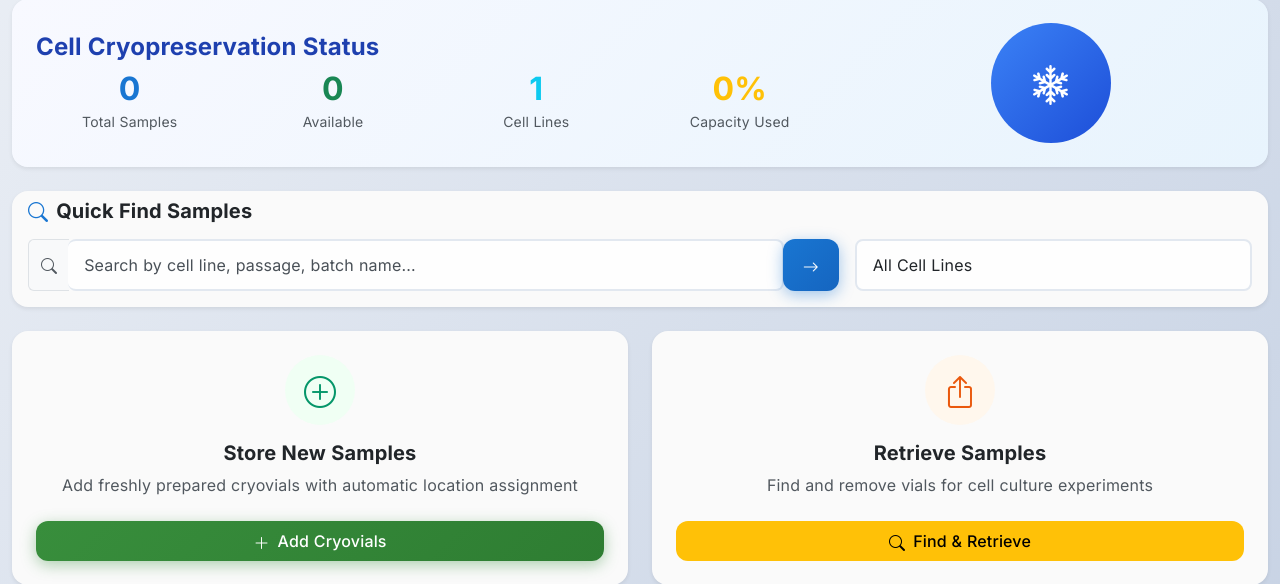
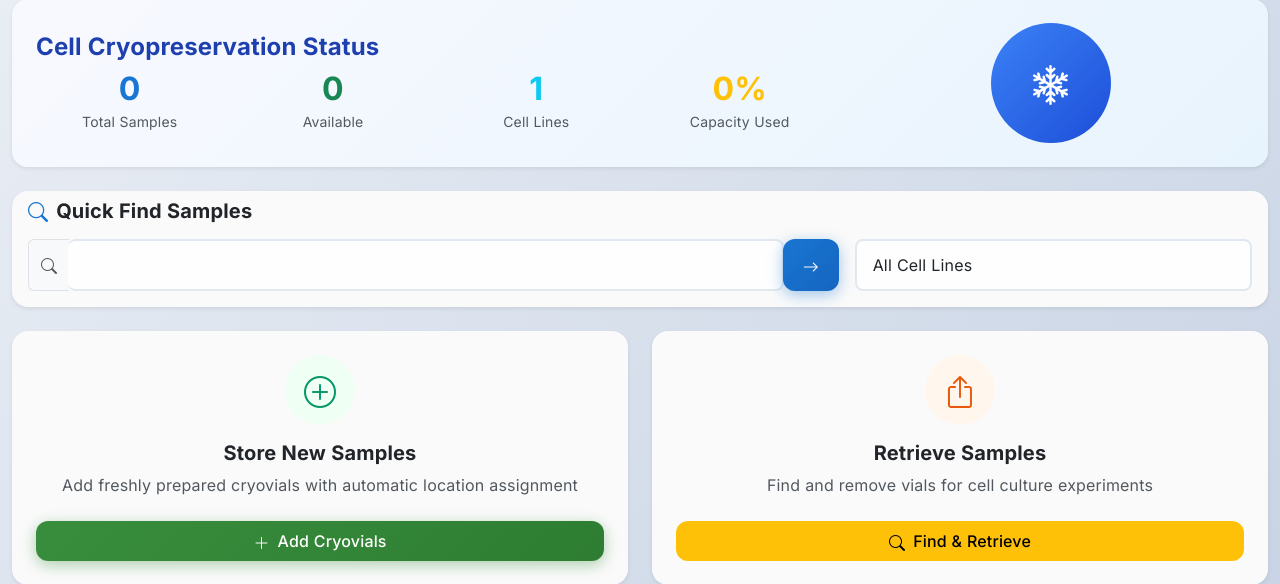
Before and after one commit to qiyaolin/CellStorage-modify_log, a Flask app: page / in a window 1280 px wide. Shown: the part 719-1303 px from the top of the page. Run offline with Flask 3, Linux system fonts and the light colour scheme; the visitor is signed in with stand-in values (Sample User, id 1); data comes from the database, SQL or seed files in the repository; data that the repository does not hold is empty; some libraries are stand-ins or nearby versions.

Commit message:
Update style.css

```diff
--- a/app/static/css/style.css
+++ b/app/static/css/style.css
@@ -880,7 +880,7 @@ body, .card, .table, .dropdown-menu, .form-control, .form-select, .bg-white, .bg
     opacity: 0.95;
 }
 .form-control::placeholder, .form-select::placeholder {
-    color: #495057 !important;
+    color: transparent !important;
     opacity: 1 !important;
     /* Fix text rendering issues */
     font-family: 'Inter', -apple-system, BlinkMacSystemFont, 'Segoe UI', Roboto, 'Helvetica Neue', Arial, sans-serif;
@@ -890,6 +890,11 @@ body, .card, .table, .dropdown-menu, .form-control, .form-select, .bg-white, .bg
     -moz-osx-font-smoothing: grayscale;
     letter-spacing: 0.01em;
     word-spacing: 0.02em;
+}
+
+/* Show placeholder text when input is focused */
+.form-control:focus::placeholder, .form-select:focus::placeholder {
+    color: #6c757d !important;
 }
 
 /* Improve contrast for helper text, text-muted, etc. */
```
